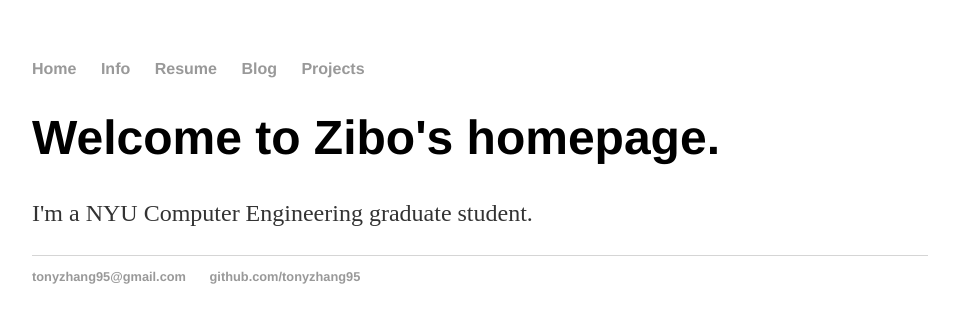
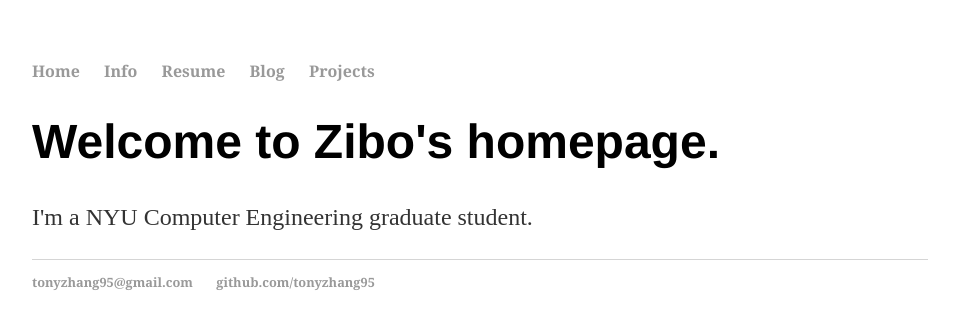
Before and after one commit to tonyzhang95/tonyzhang95.github.io, a Jekyll site: the page built from index.html, in a window 1280 px wide. Shown: the top 329 px of the page, without its empty margins (160-1119 px from the left). Built offline with Jekyll 4.4.1, drawn with Linux system fonts in a browser that asks for light colours.

Commit message:
Update main.css

```diff
--- a/css/main.css
+++ b/css/main.css
@@ -3,7 +3,7 @@ body {
     width: 70%;
 }
 nav ul, footer ul {
-    font-family:'Helvetica', 'Arial', 'Sans-Serif';
+    font-family:'Georgia', 'Arial', 'Sans-Serif';
     padding: 0px;
     list-style: none;
     font-weight: bold;
```
